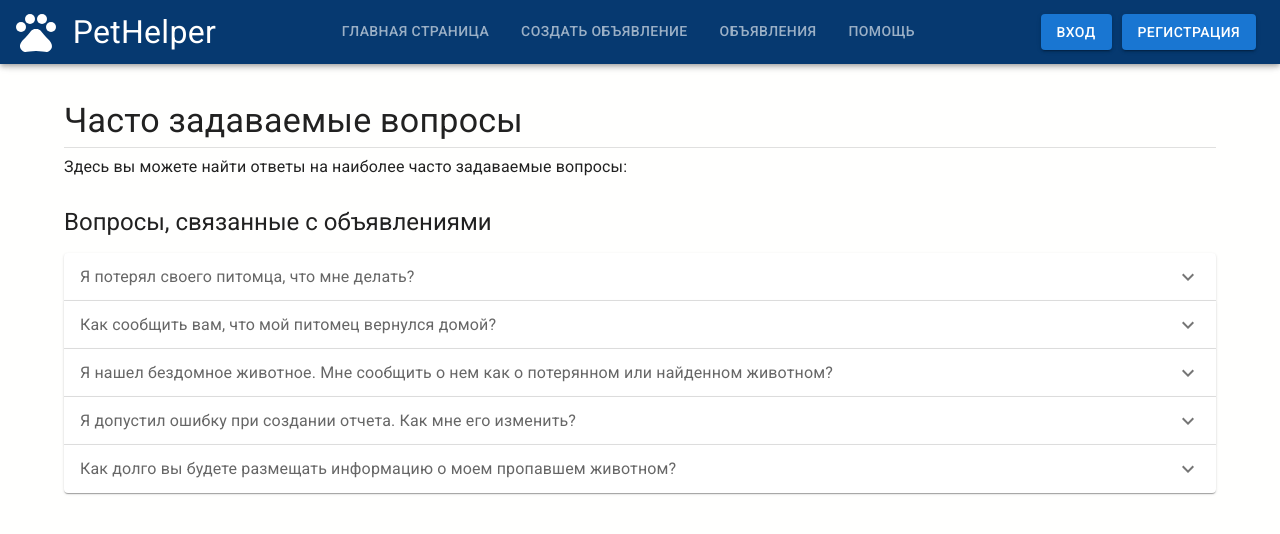
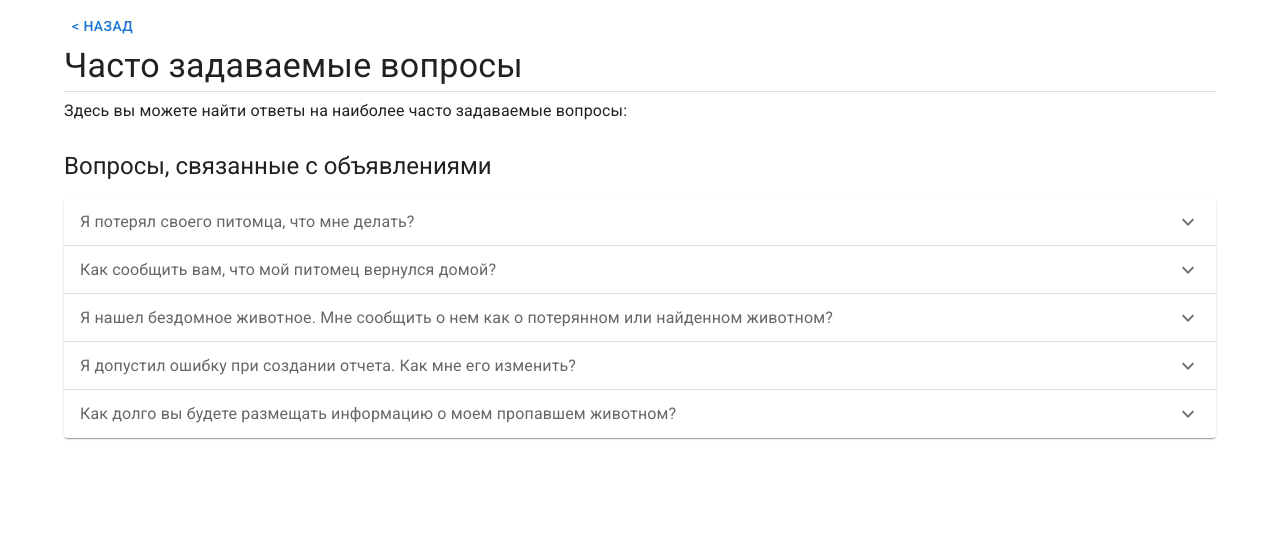
Before and after one commit to bugaichuk01/Reactjs-PetHelper, a React (Create React App) app: page /help in a window 1280 px wide. Shown: the top 534 px of the page. Built offline with nearby package versions, Linux system fonts and the light colour scheme.

Commit message:
Add GoBack.jsx component to Help.jsx

```diff
--- a/src/pages/help/Help.jsx
+++ b/src/pages/help/Help.jsx
@@ -1,5 +1,4 @@
 import React from 'react';
-import Header from "../../components/header/Header";
 import {Container, Divider} from "@mui/material";
 import Accordion from '@mui/material/Accordion';
 import AccordionDetails from '@mui/material/AccordionDetails';
@@ -7,6 +6,7 @@ import AccordionSummary from '@mui/material/AccordionSummary';
 import Typography from '@mui/material/Typography';
 import ExpandMoreIcon from '@mui/icons-material/ExpandMore';
 import {Link} from "react-router-dom";
+import GoBack from "../../components/button/go-back/GoBack";
 
 function Help() {
     const [expanded, setExpanded] = React.useState(false);
@@ -17,8 +17,8 @@ function Help() {
 
     return (
         <div>
-            <Header/>
             <Container>
+                <GoBack />
                 <Typography sx={{color: 'text.primary', marginBottom: '5px'}} variant={'h4'}>Часто задаваемые вопросы</Typography>
                 <Divider sx={{marginBottom: '5px'}} />
                 <Typography sx={{color: 'text.primary', marginBottom: '25px'}} variant={'subtitle1'}>Здесь вы можете найти ответы на наиболее часто задаваемые вопросы:</Typography>
```
